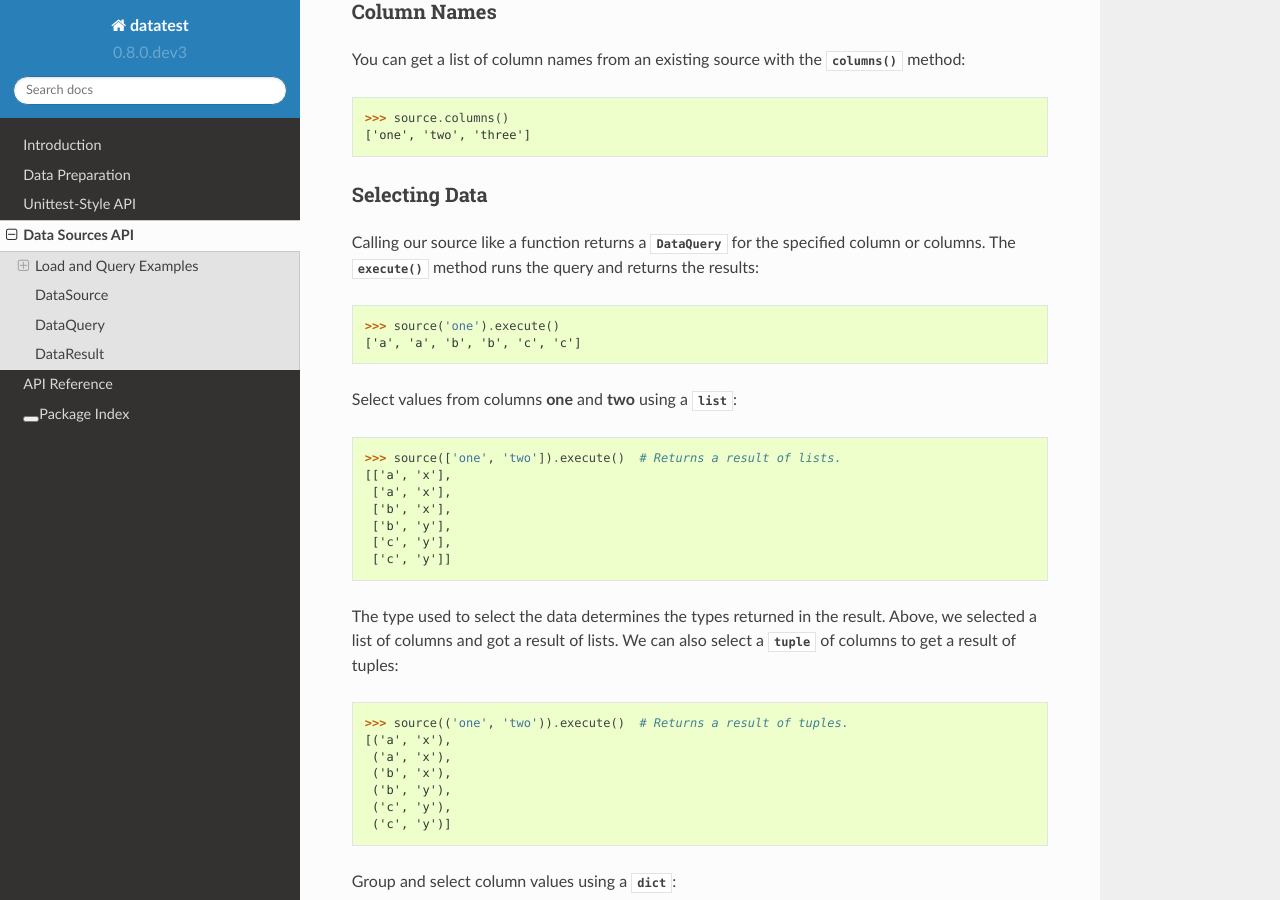
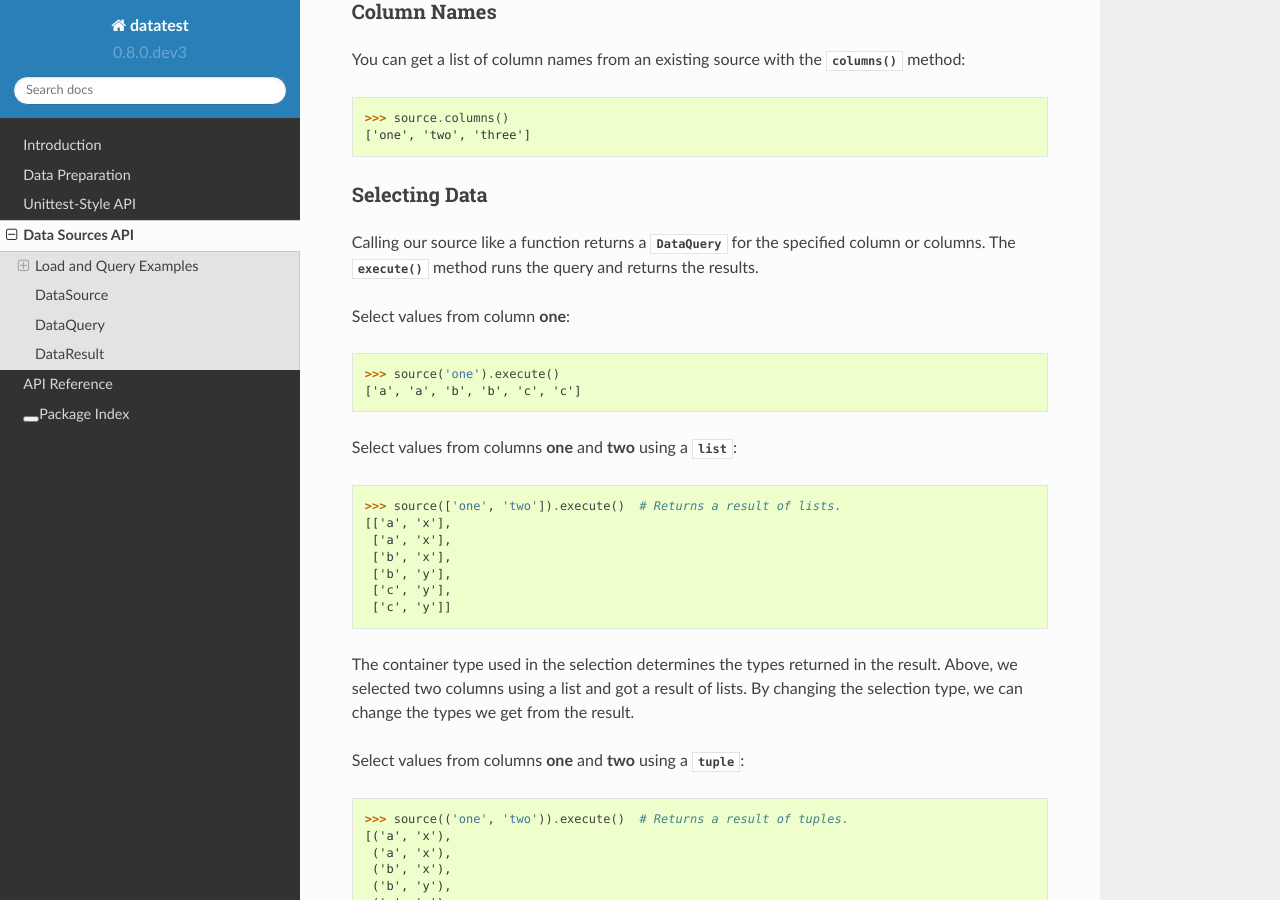
Before and after one commit to shawnbrown/datatest, a Sphinx documentation site: the page built from docs/data_sources.rst, in a window 1280 px wide and 900 px high, scrolled down 1398 px. Built offline with Sphinx 7.4.7 and the Read the Docs theme 2.0.0, drawn with Linux system fonts in a browser that asks for light colours.

Commit message:
Add to "Examples" section to improve readability.

```diff
--- a/docs/data_sources.rst
+++ b/docs/data_sources.rst
@@ -94,7 +94,9 @@ Selecting Data
 Calling our source like a function returns a :class:`DataQuery`
 for the specified column or columns. The :meth:`execute()
 <DataQuery.execute>` method runs the query and returns the
-results::
+results.
+
+Select values from column **one**::
 
     >>> source('one').execute()
     ['a', 'a', 'b', 'b', 'c', 'c']
@@ -110,10 +112,13 @@ Select values from columns **one** and **two** using a
      ['c', 'y'],
      ['c', 'y']]
 
-The type used to select the data determines the types returned
-in the result. Above, we selected a list of columns and got
-a result of lists. We can also select a :py:class:`tuple` of
-columns to get a result of tuples::
+The container type used in the selection determines the types
+returned in the result. Above, we selected two columns using a
+list and got a result of lists. By changing the selection type,
+we can change the types we get from the result.
+
+Select values from columns **one** and **two** using a
+:py:class:`tuple`::
 
     >>> source(('one', 'two')).execute()  # Returns a result of tuples.
     [('a', 'x'),
```
